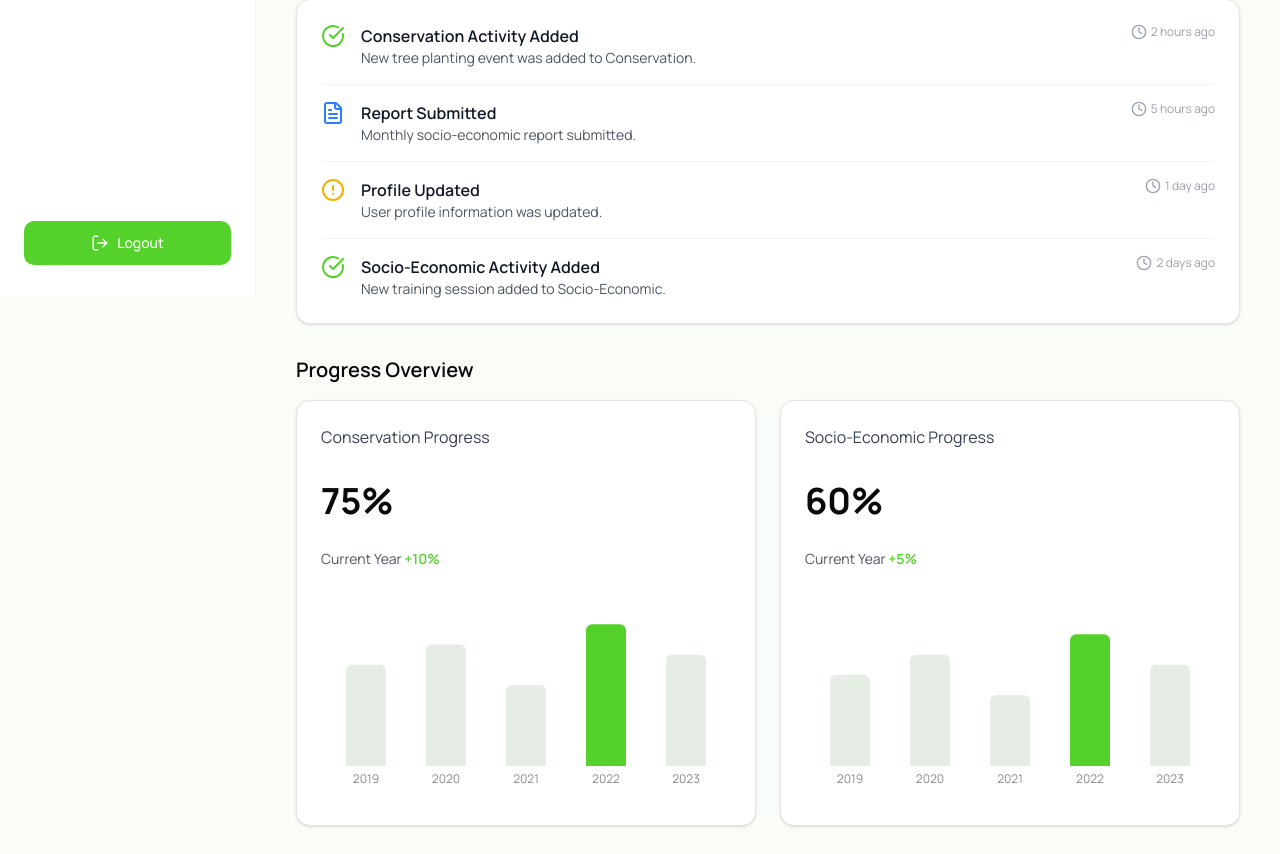
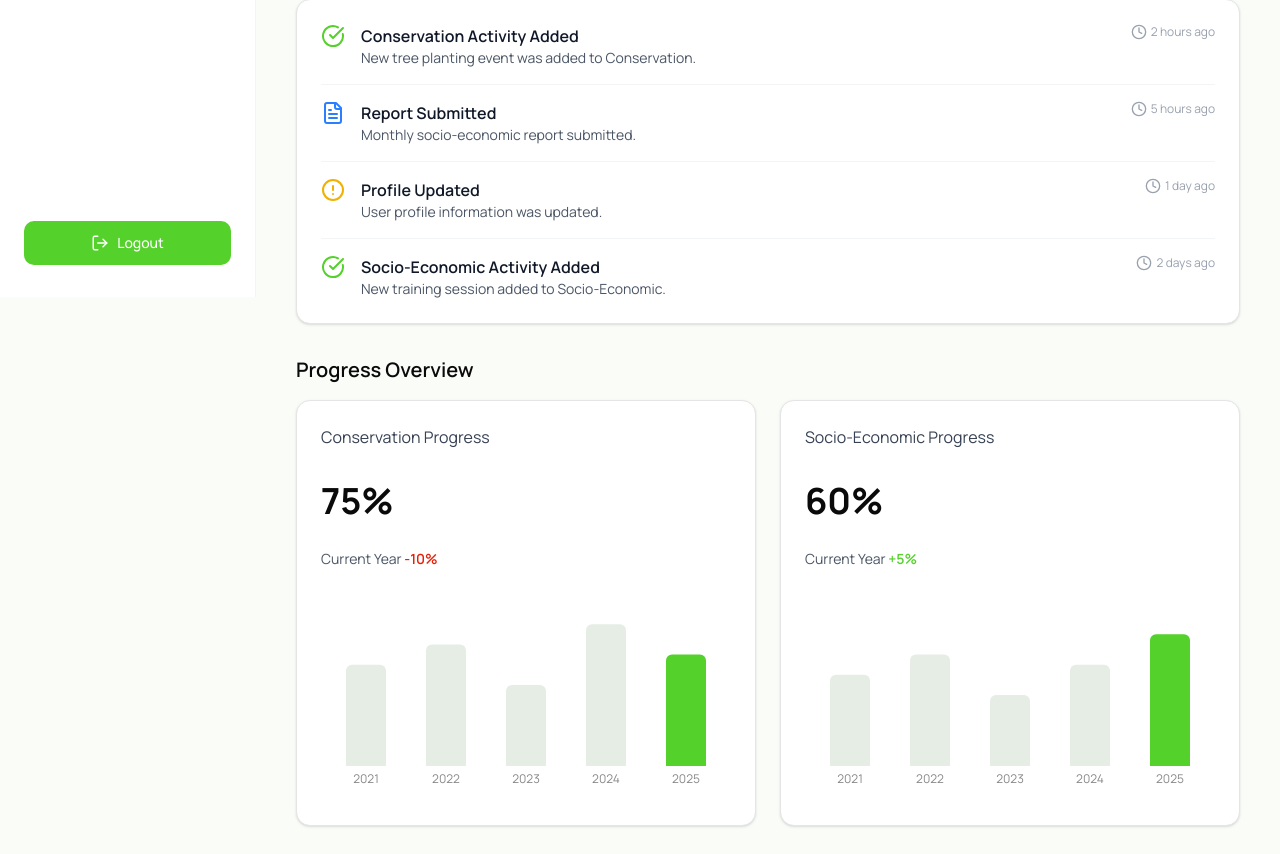
Before and after one commit to upascalin3/sacola-full, a Next.js app: page /dashboard in a window 1280 px wide. Shown: the part 503-1357 px from the top of the page. Built offline with nearby package versions, Linux system fonts and the light colour scheme.

Commit message:
updated dashboard graphs

```diff
--- a/src/app/dashboard/components/ProgressCharts.tsx
+++ b/src/app/dashboard/components/ProgressCharts.tsx
@@ -32,7 +32,7 @@ export default function ProgressCharts({
         <div className="text-4xl font-bold mb-1">75%</div>
         <div className="text-sm text-gray-600 mb-4">
           Current Year{" "}
-          <span className="text-[#54D12B] font-semibold">+10%</span>
+          <span className="text-[#E81F08] font-semibold">-10%</span>
         </div>
         <div className="h-48 w-full">
           <ResponsiveContainer width="100%" height="100%">
--- a/src/app/dashboard/page.tsx
+++ b/src/app/dashboard/page.tsx
@@ -10,21 +10,21 @@ export const metadata = {
 };
 
 const conservationData = [
-  { year: "2019", value: 40 },
-  { year: "2020", value: 48 },
-  { year: "2021", value: 32 },
-  { year: "2022", value: 56 }, // current year
-  { year: "2023", value: 44 },
+  { year: "2021", value: 40 },
+  { year: "2022", value: 48 },
+  { year: "2023", value: 32 },
+  { year: "2024", value: 56 },
+  { year: "2025", value: 44 }, // current year
 ];
-const conservationActive = 3; // index of the active bar (current year)
+const conservationActive = 4; // index of the active bar (current year)
 const socioEconomicData = [
-  { year: "2019", value: 36 },
-  { year: "2020", value: 44 },
-  { year: "2021", value: 28 },
-  { year: "2022", value: 52 }, // current year
-  { year: "2023", value: 40 },
+  { year: "2021", value: 36 },
+  { year: "2022", value: 44 },
+  { year: "2023", value: 28 },
+  { year: "2024", value: 40 },
+  { year: "2025", value: 52 }, // current year
 ];
-const socioEconomicActive = 3;
+const socioEconomicActive = 4;
 
 const recentActivities = [
   {
```
